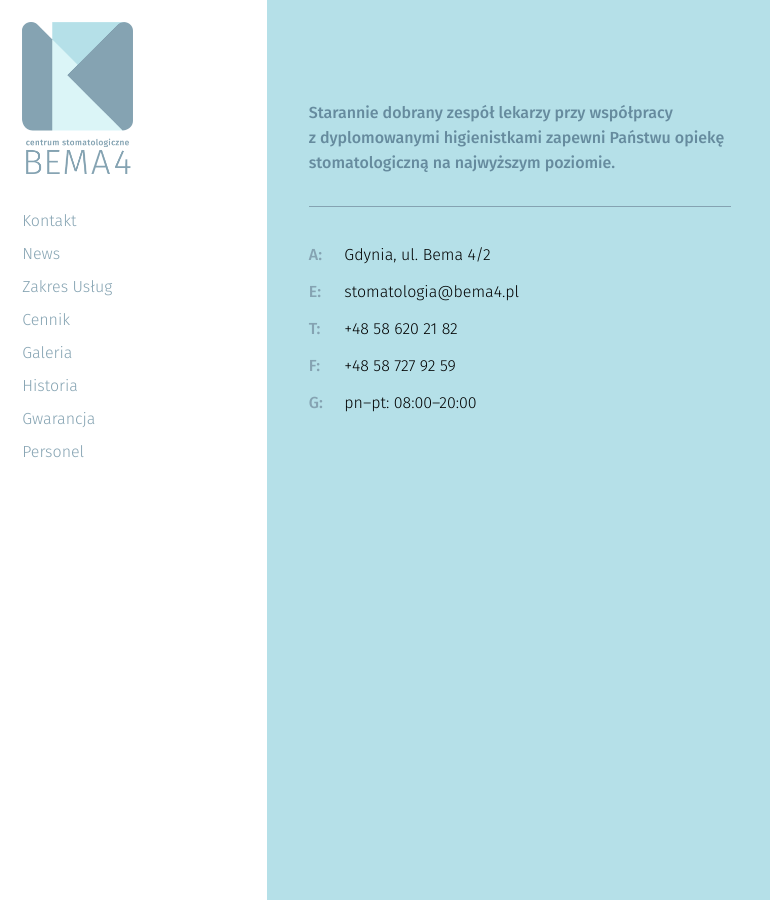
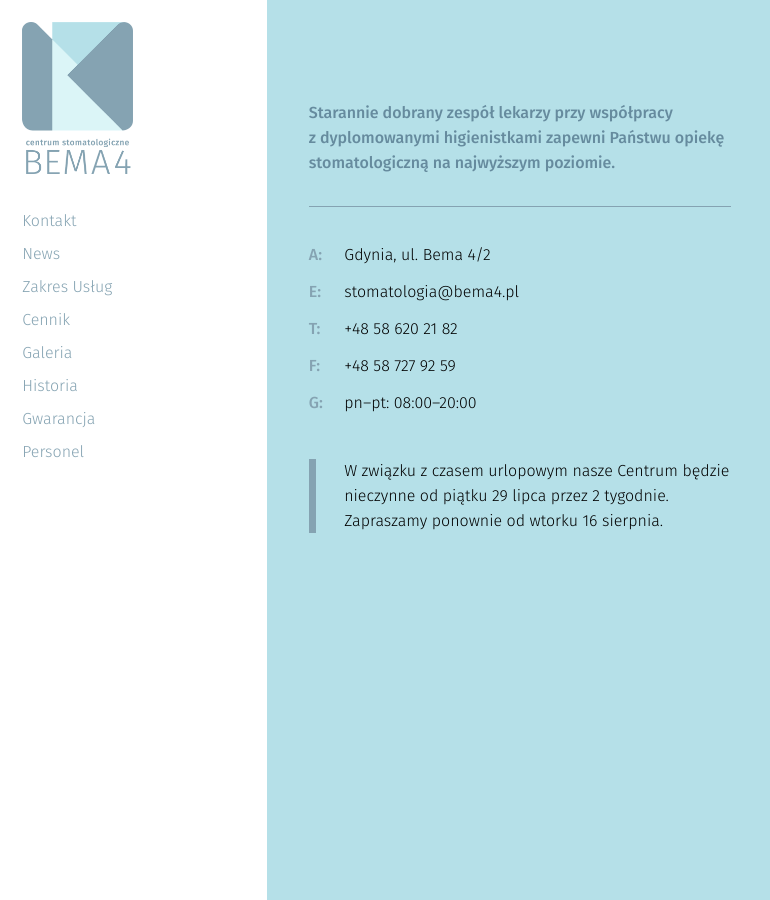
Before and after one commit to CSB4/bema4, a Jekyll site: the page built from index.html, in a window 1280 px wide and 900 px high. Shown: the whole window, without its empty margins (0-770 px from the left). Built offline with Jekyll 4.4.1, drawn with Linux system fonts in a browser that asks for light colours; nearby versions of some CDN libraries.

Commit message:
Info o urlope

```diff
--- a/_slides/0000-01-10-kontakt.markdown
+++ b/_slides/0000-01-10-kontakt.markdown
@@ -9,7 +9,7 @@ fax: +48 58 727 92 59
 mail: "stomatologia@bema4.pl"
 godziny:
   - "<time itemprop=\"openingHours\" datetime=\"Mo-Fr 08:00-20:00\"><b>pn&ndash;pt:</b> 08:00&ndash;20:00</time>"
-ogloszenie: ''
+ogloszenie: 'W związku z czasem urlopowym nasze Centrum będzie nieczynne od piątku 29 lipca przez 2 tygodnie. Zapraszamy ponownie od wtorku 16 sierpnia.'
 fullscreen: true
 published: true
 ---
```
